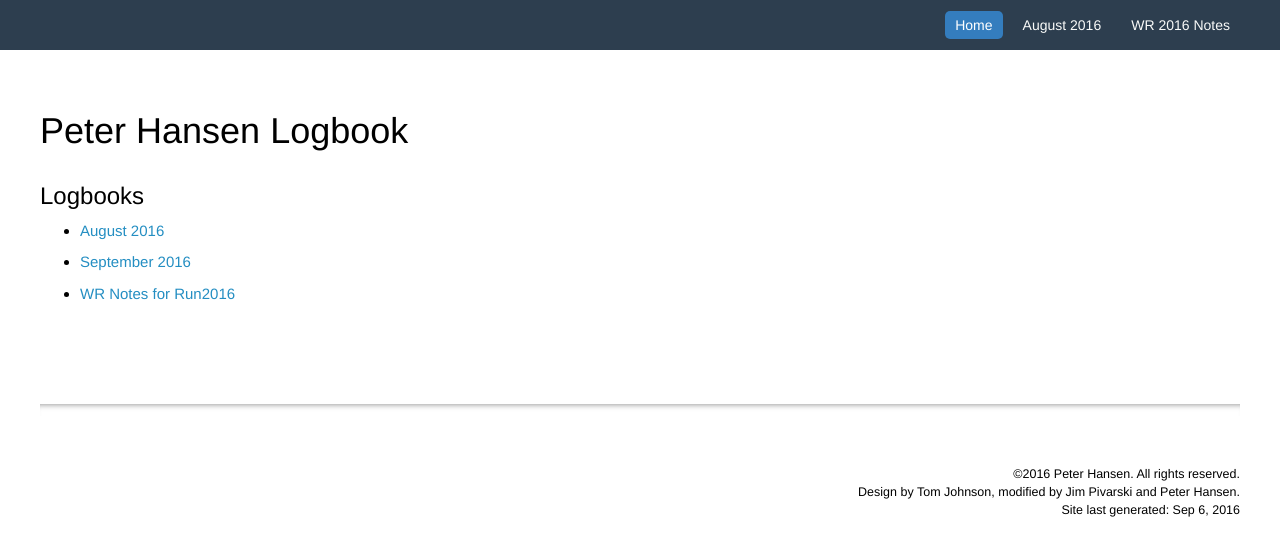
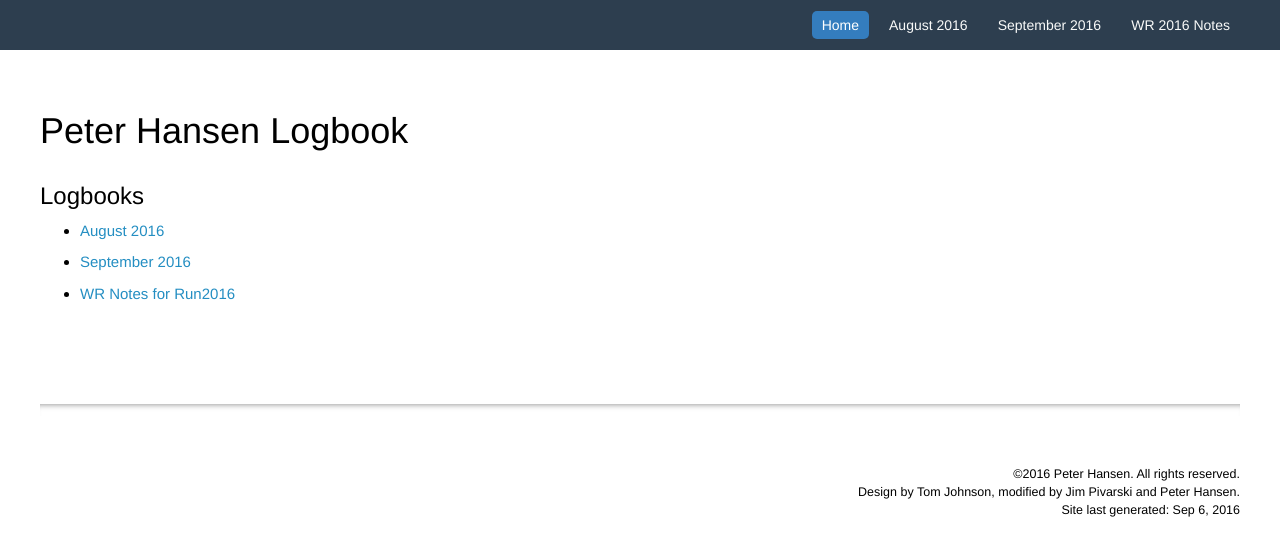
Before and after one commit to previsualconsent/CMSLogbook, a Jekyll site: the page built from index.md, in a window 1280 px wide. Shown: the top 556 px of the page. Built offline with Jekyll 4.4.1, drawn with Linux system fonts in a browser that asks for light colours; nearby versions of some CDN libraries; comment, search, counter and statistics services are not loaded.

Commit message:
Update topnav.yml

```diff
--- a/_data/topnav.yml
+++ b/_data/topnav.yml
@@ -9,6 +9,10 @@ topnav:
   items:
     - title: August 2016
       url: /august2016/
+- title: September 2016
+  items:
+    - title: September 2016
+      url: /sept2016/
 - title: WR 2016 Notes
   items:
     - title: WR 2016 Notes
```
